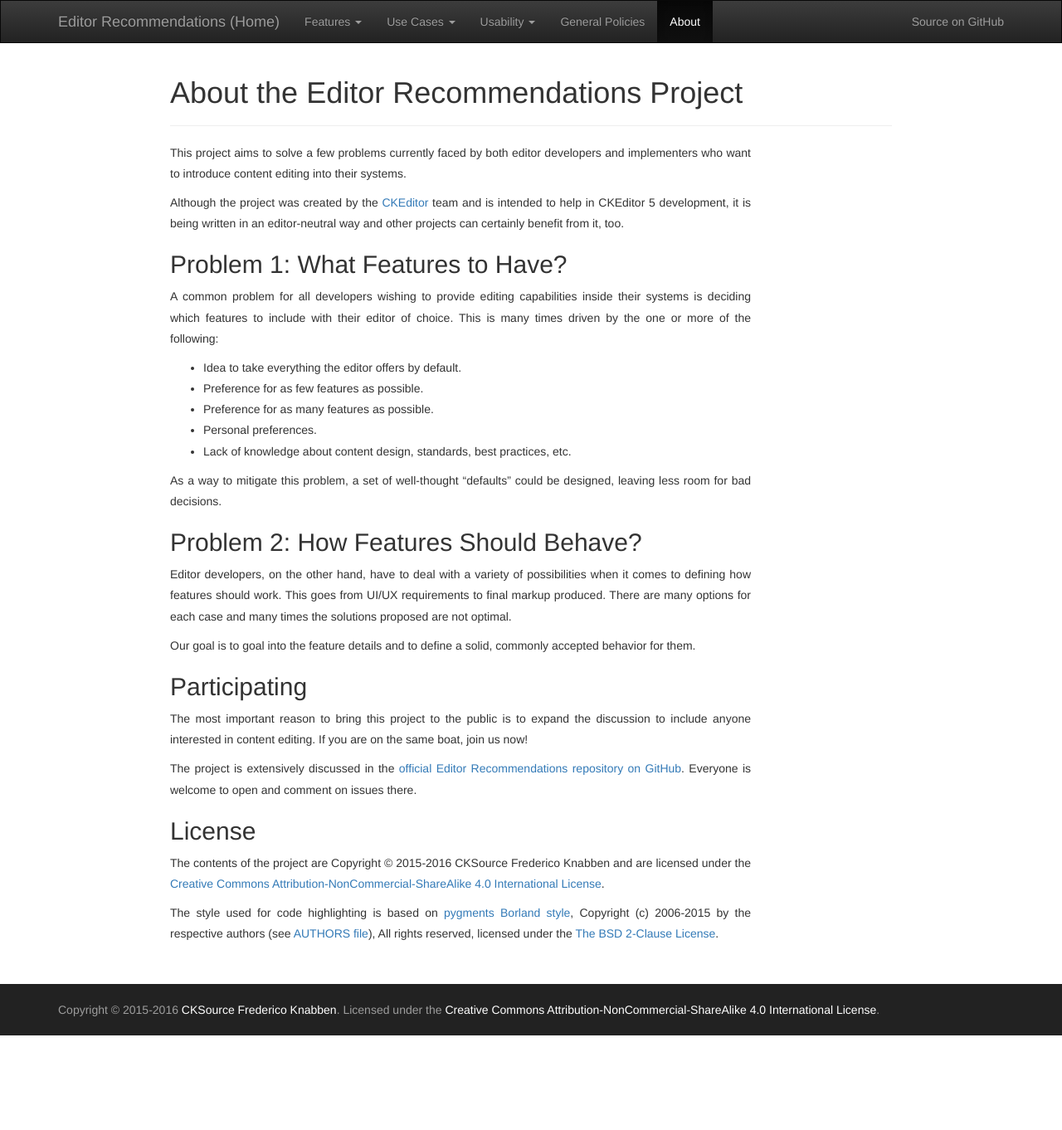
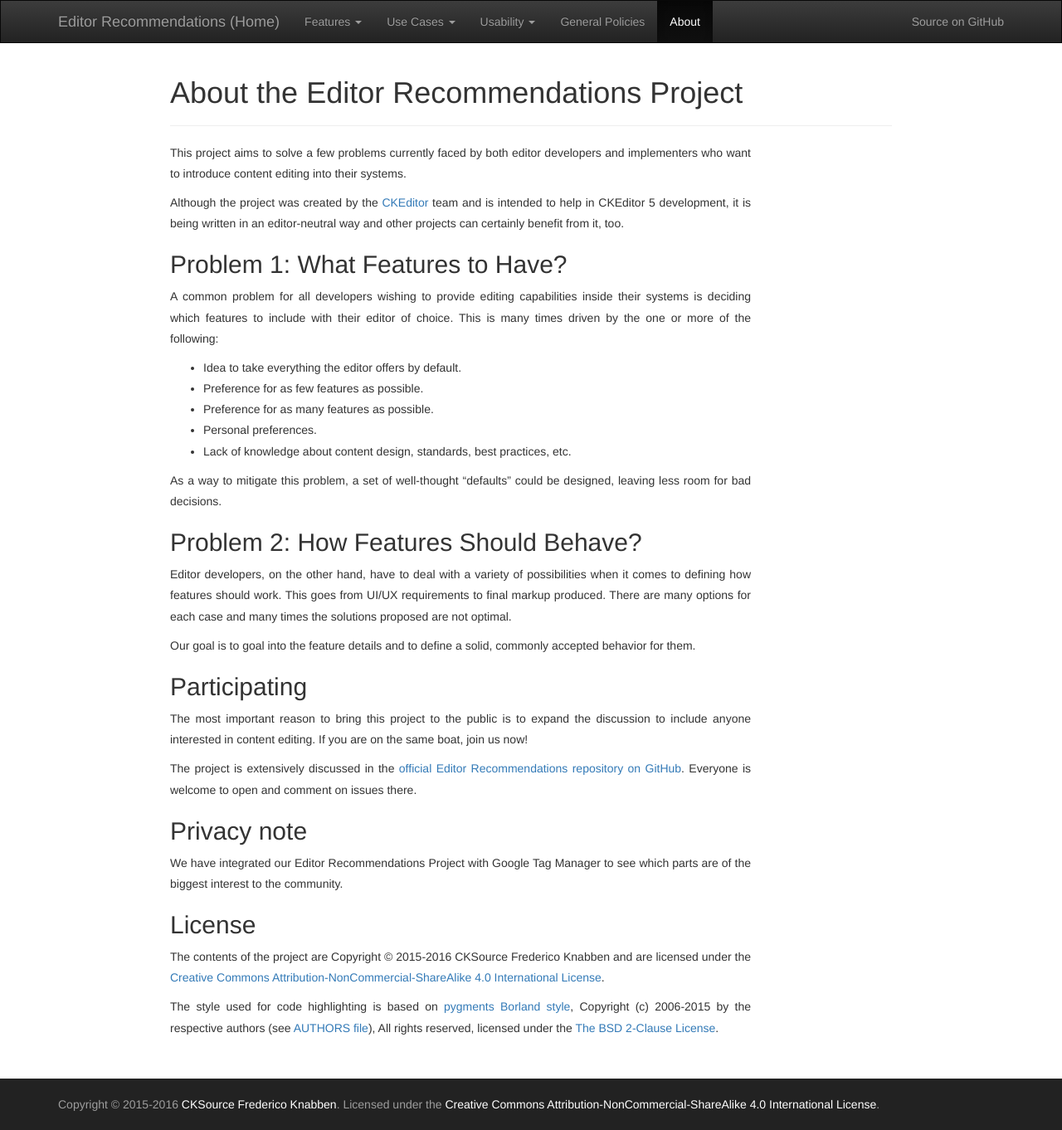
Before and after one commit to ckeditor/editor-recommendations, a Jekyll site: the page built from about/index.md, in a window 1280 px wide. Shown: the whole page at 83% size. Built offline with Jekyll 4.4.1, drawn with Linux system fonts in a browser that asks for light colours; nearby versions of some CDN libraries; before the commit the page ends 1248 px from its top, so only the background shows below that.

Commit message:
Refs #48 Add Google Tag Manage

```diff
--- a/_layouts/default.html
+++ b/_layouts/default.html
@@ -30,6 +30,10 @@
 </head>
 
 <body>
+<!-- Google Tag Manager -->
+<noscript><iframe src="//www.googletagmanager.com/ns.html?id=GTM-KFSS6L" height="0" width="0" style="display:none;visibility:hidden"></iframe></noscript>
+<script>(function(w,d,s,l,i){w[l]=w[l]||[];w[l].push({'gtm.start': new Date().getTime(),event:'gtm.js'});var f=d.getElementsByTagName(s)[0], j=d.createElement(s),dl=l!='dataLayer'?'&l='+l:'';j.async=true;j.src='//www.googletagmanager.com/gtm.js?id='+i+dl;f.parentNode.insertBefore(j,f);})(window,document,'script','dataLayer','GTM-KFSS6L');</script>
+<!-- End Google Tag Manager -->
 
 <nav class="navbar navbar-inverse">
     <div class="container">
--- a/about/index.md
+++ b/about/index.md
@@ -36,6 +36,10 @@ The most important reason to bring this project to the public is to expand the d
 
 The project is extensively discussed in the [official Editor Recommendations repository on GitHub](https://github.com/ckeditor/editor-recommendations). Everyone is welcome to open and comment on issues there.
 
+## Privacy note
+
+We have integrated our Editor Recommendations Project with Google Tag Manager to see which parts are of the biggest interest to the community.
+
 ## License
 
 The contents of the project are Copyright © 2015-{{ site.time | date: '%Y' }} CKSource Frederico Knabben and are licensed under the [Creative Commons Attribution-NonCommercial-ShareAlike 4.0 International License](http://creativecommons.org/licenses/by-nc-sa/4.0/).
```
